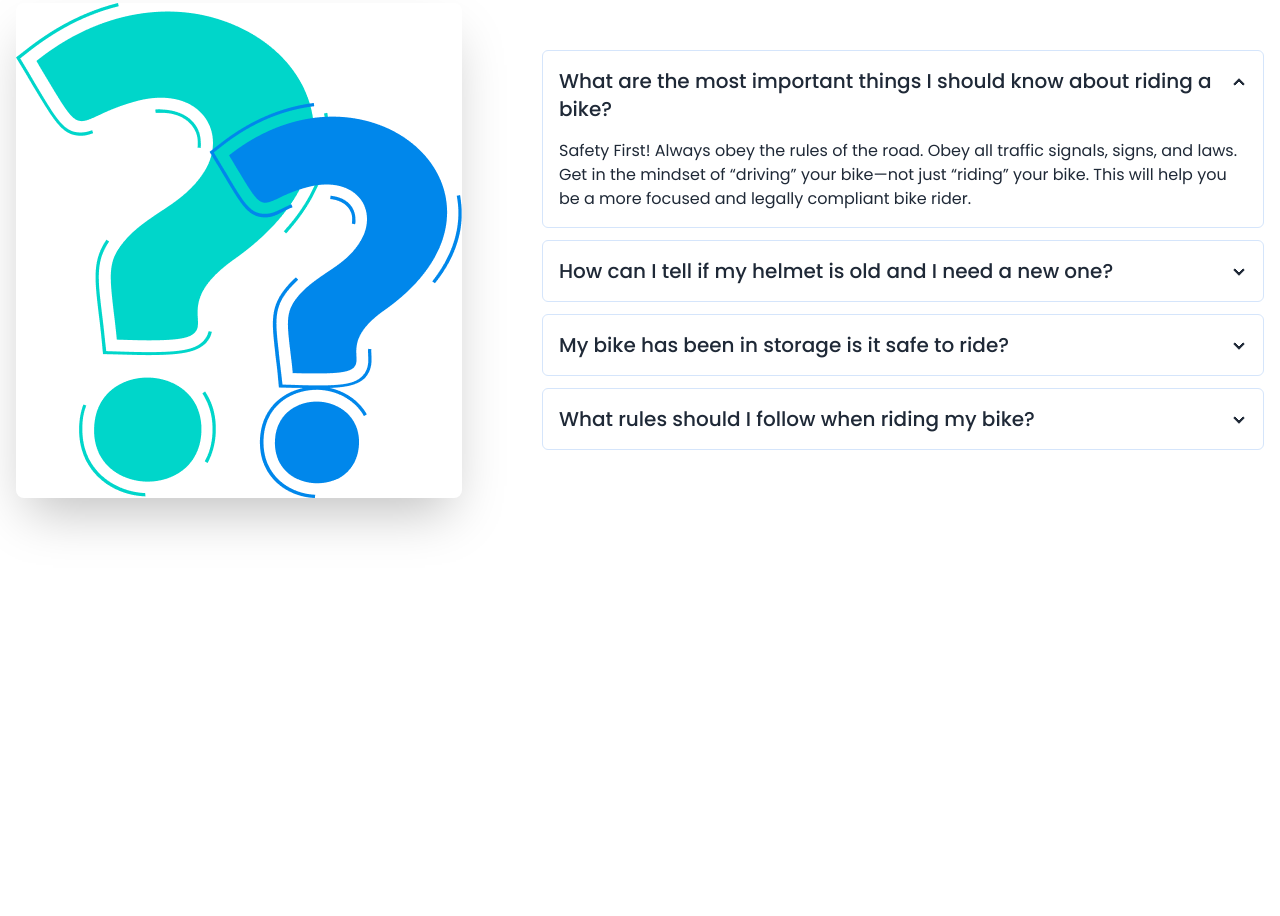
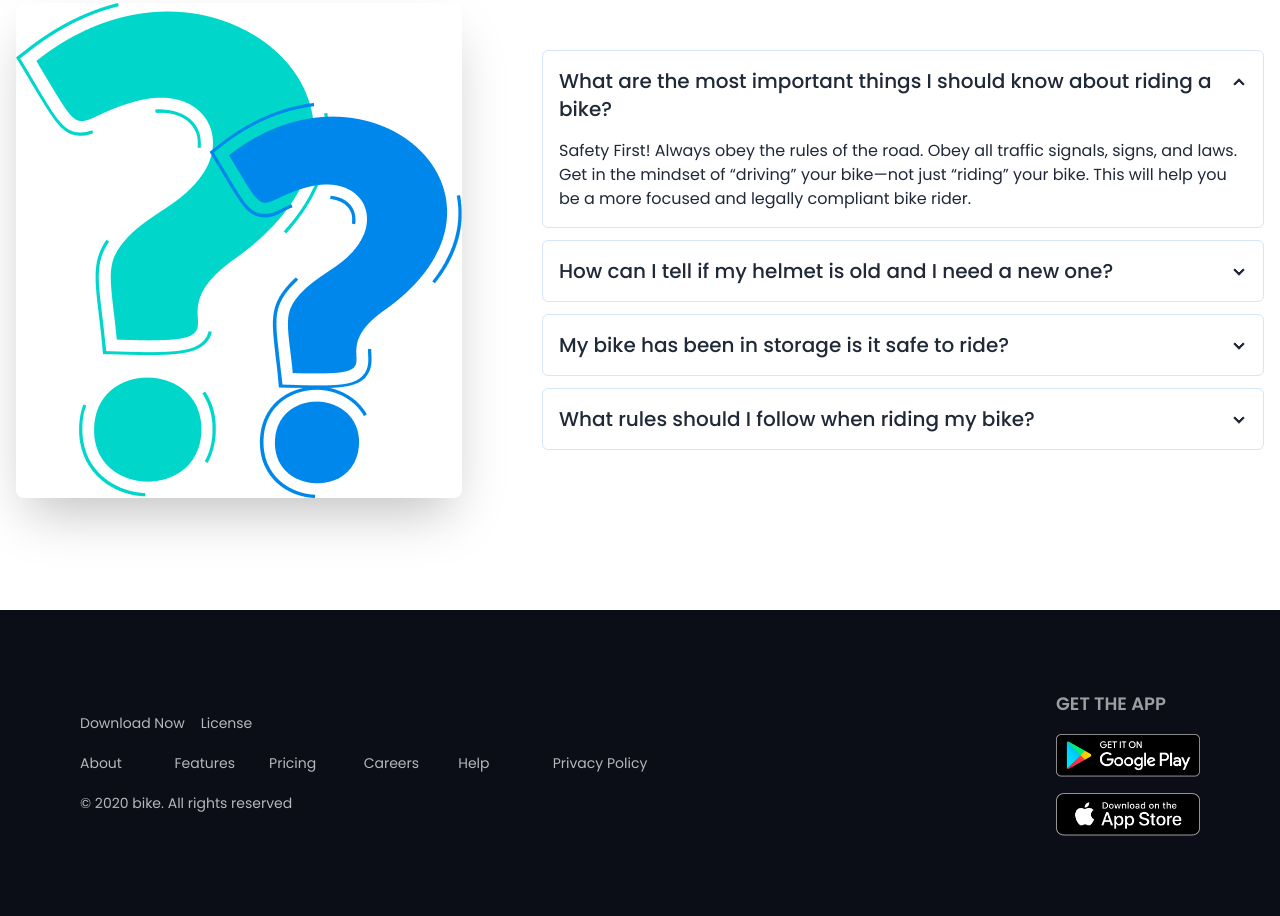
Before and after one commit to rabiyarumi/Biker-Zone-P-10, a plain HTML site: page index.html in a window 1280 px wide. Shown: the part 2671-3587 px from the top of the page. Before the commit the page ends 3281 px from the top, so only its background shows below. Drawn offline with nearby package versions, Linux system fonts and the light colour scheme.

Commit message:
added footer section

```diff
--- a/index.html
+++ b/index.html
@@ -492,7 +492,8 @@
           </div>
         </div>
       </section>
-      <!-- Question section -->
+
+      <!--Frequently Asked Question section -->
       <section class="my-24">
         <!-- Question Header -->
         <h2
@@ -502,7 +503,6 @@
           <span class="text-[#E76F51]">Questions</span>
         </h2>
         <!-- content container -->
-
           <div class="hero-content
            flex-col lg:flex-row
            justify-between items-center lg:gap-20 mx-auto md:container">
@@ -555,8 +555,44 @@
               </div>
             </div>
           </div>
-
       </section>
     </main>
+    <!-- Footer -->
+      <footer class="footer bg-[#0B0D17] text-[#FFFFFF]
+       p-7 lg:p-20
+      flex flex-col md:flex-row
+      md:justify-around lg:justify-between items-center">
+        <div class="space-y-3">
+          <nav class="grid grid-flow-col gap-4">
+            <a class="link link-hover opacity-70">Download Now</a>
+            <a class="link link-hover opacity-70">License</a>
+          </nav>
+          <nav class="grid grid-cols-3 md:grid-cols-6">
+            <a class="link link-hover opacity-70">About </a>
+            <a class="link link-hover opacity-70">Features</a>
+            <a class="link link-hover opacity-70">Pricing</a>
+            <a class="link link-hover opacity-70">Careers</a>
+            <a class="link link-hover opacity-70">Help</a>
+            <a class="link link-hover opacity-70">Privacy Policy</a>
+          </nav>
+          <p class="opacity-70">© 2020 bike. All rights reserved</p>
+        </div>
+        <nav>
+          <h6 class="footer-title text-lg font-semibold">Get the App</h6>
+          <div class="grid grid-cols-1 gap-4">
+            <a>
+              <img  src="./images/others/android.png"
+               alt=""
+               class="w-36">
+            </a>
+            <a>
+              <img src="./images/others/ios.png"
+               alt=""
+               class="w-36">
+            </a>
+
+          </div>
+        </nav>
+      </footer>
   </body>
 </html>
```
